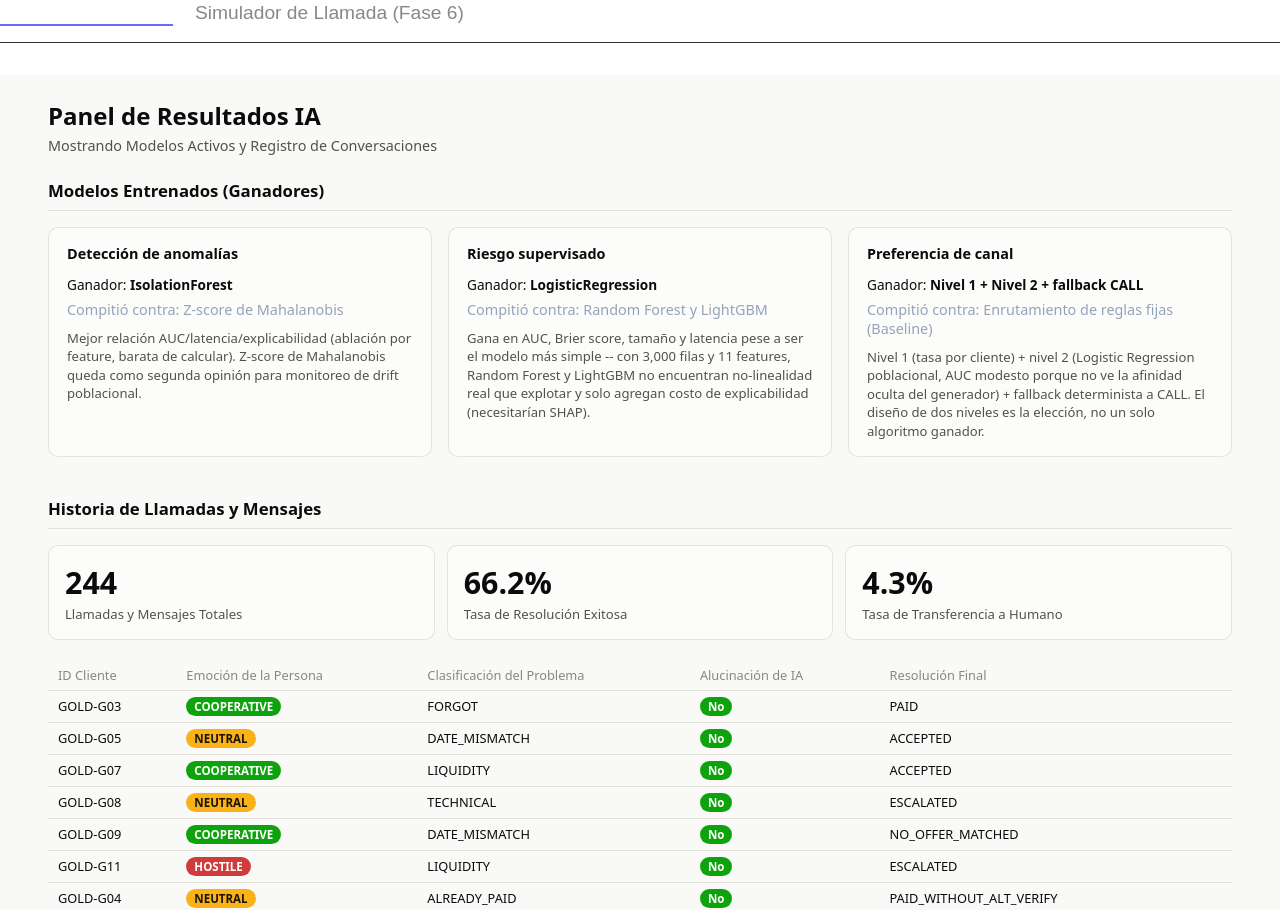
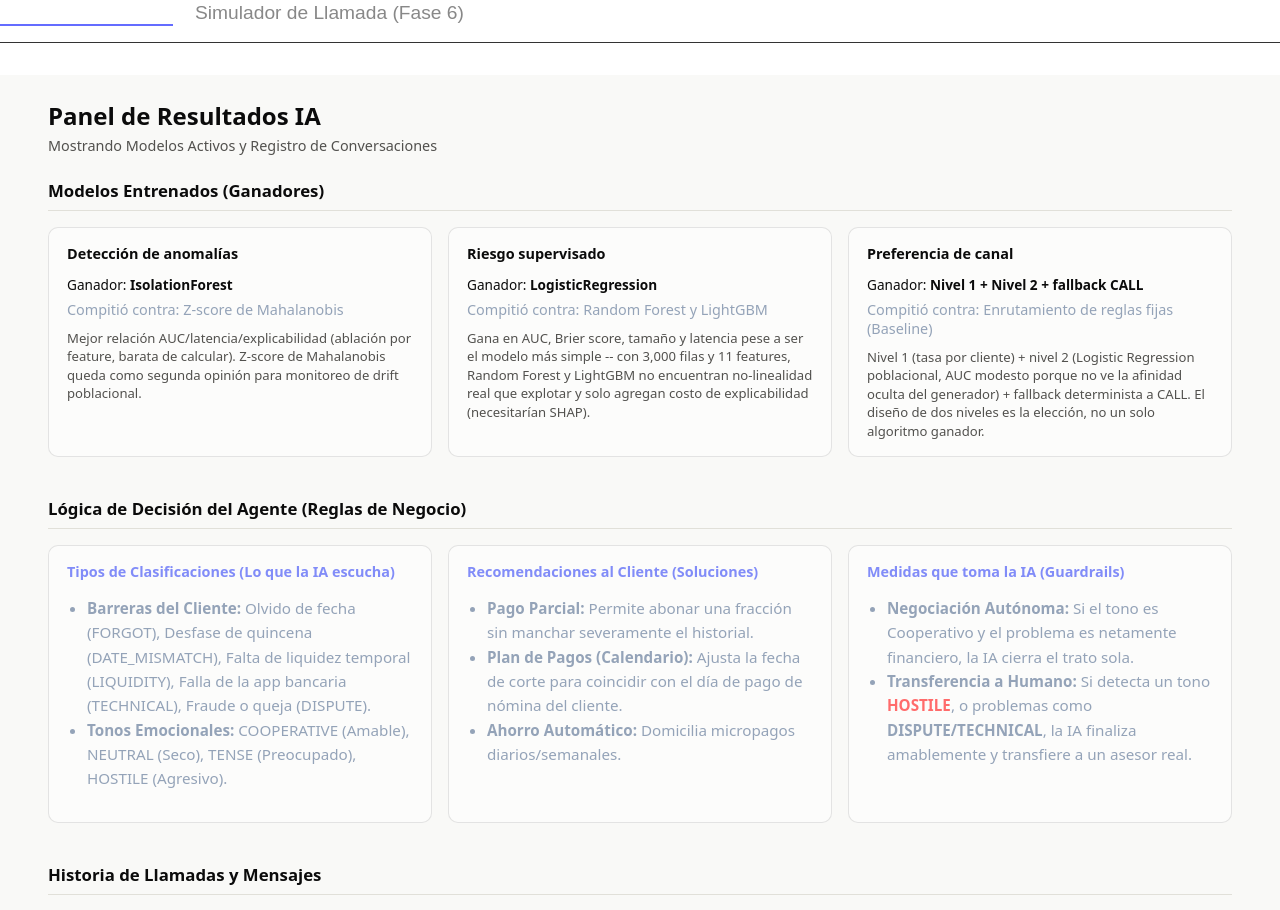
Before and after one commit to celestemendez007/Syntropy, a React (Vite) app in the folder src/frontend/: page / in a window 1280 px wide. Shown: the top 910 px of the page. Built offline with nearby package versions, Linux system fonts and the light colour scheme.

Commit message:
feat: agregar diccionario de IA y reglas de negocio al frontend

```diff
--- a/src/frontend/src/App.jsx
+++ b/src/frontend/src/App.jsx
@@ -172,6 +172,34 @@ export default function App() {
       </section>
 
       <section>
+        <h2>Lógica de Decisión del Agente (Reglas de Negocio)</h2>
+        <div className="card-grid">
+          <div className="card">
+            <h3 style={{ color: '#818cf8', marginBottom: '10px' }}>Tipos de Clasificaciones (Lo que la IA escucha)</h3>
+            <ul style={{ paddingLeft: '20px', color: '#94a3b8', lineHeight: '1.6', fontSize: '0.95rem' }}>
+              <li><strong>Barreras del Cliente:</strong> Olvido de fecha (FORGOT), Desfase de quincena (DATE_MISMATCH), Falta de liquidez temporal (LIQUIDITY), Falla de la app bancaria (TECHNICAL), Fraude o queja (DISPUTE).</li>
+              <li><strong>Tonos Emocionales:</strong> COOPERATIVE (Amable), NEUTRAL (Seco), TENSE (Preocupado), HOSTILE (Agresivo).</li>
+            </ul>
+          </div>
+          <div className="card">
+            <h3 style={{ color: '#818cf8', marginBottom: '10px' }}>Recomendaciones al Cliente (Soluciones)</h3>
+            <ul style={{ paddingLeft: '20px', color: '#94a3b8', lineHeight: '1.6', fontSize: '0.95rem' }}>
+              <li><strong>Pago Parcial:</strong> Permite abonar una fracción sin manchar severamente el historial.</li>
+              <li><strong>Plan de Pagos (Calendario):</strong> Ajusta la fecha de corte para coincidir con el día de pago de nómina del cliente.</li>
+              <li><strong>Ahorro Automático:</strong> Domicilia micropagos diarios/semanales.</li>
+            </ul>
+          </div>
+          <div className="card">
+            <h3 style={{ color: '#818cf8', marginBottom: '10px' }}>Medidas que toma la IA (Guardrails)</h3>
+            <ul style={{ paddingLeft: '20px', color: '#94a3b8', lineHeight: '1.6', fontSize: '0.95rem' }}>
+              <li><strong>Negociación Autónoma:</strong> Si el tono es Cooperativo y el problema es netamente financiero, la IA cierra el trato sola.</li>
+              <li><strong>Transferencia a Humano:</strong> Si detecta un tono <strong style={{color: '#ff6b6b'}}>HOSTILE</strong>, o problemas como <strong>DISPUTE/TECHNICAL</strong>, la IA finaliza amablemente y transfiere a un asesor real.</li>
+            </ul>
+          </div>
+        </div>
+      </section>
+
+      <section>
         <h2>Historia de Llamadas y Mensajes</h2>
         <div className="stat-row" style={{ marginBottom: '20px' }}>
           <StatTile label="Llamadas y Mensajes Totales" value={data.conversation_metrics.n_conversations + data.golden_conversations.length} />
```
